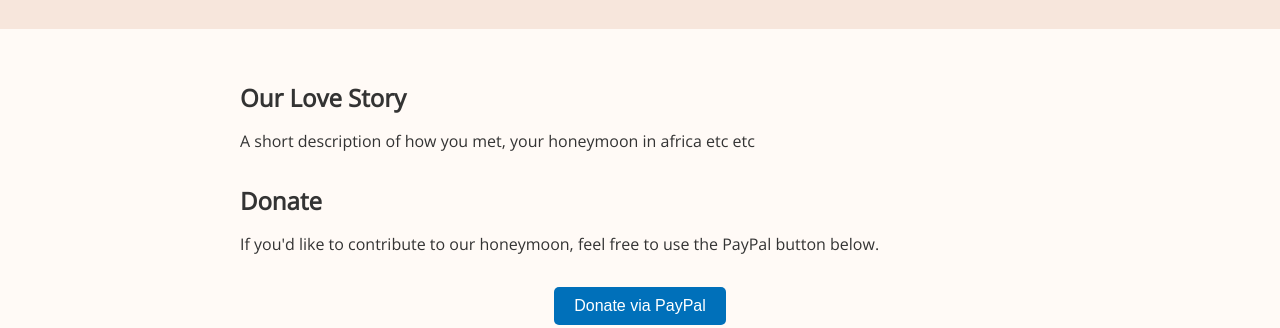
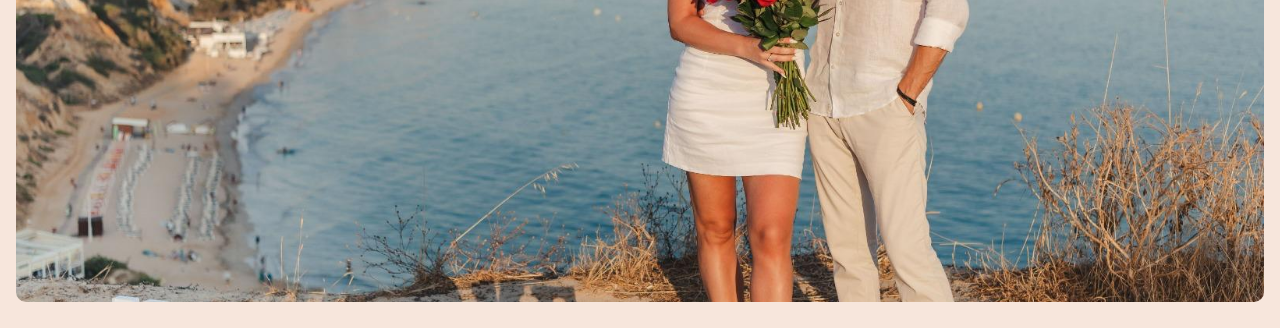
Before and after one commit to ADECruse/wedding-landingpage, a plain HTML site: page index.html in a window 1280 px wide. Shown: the part 162-490 px from the top of the page. Drawn offline with nearby package versions, Linux system fonts and the light colour scheme.

Commit message:
Create hero image

```diff
--- a/index.html
+++ b/index.html
@@ -14,6 +14,11 @@
   </head>
   <body>
     <header class="header">
+      <img
+        class="header__image"
+        src="images/axel-katharina-standing.jpeg"
+        alt=""
+      />
       <h1 class="header__title">Katharina & Axel</h1>
       <p class="header__subtitle">We're getting married!</p>
     </header>
@@ -21,7 +26,9 @@
     <main class="main">
       <section class="section">
         <h2 class="section__title">Our Love Story</h2>
-        <p>A short description of how you met, your honeymoon in africa etc etc</p>
+        <p>
+          A short description of how you met, your honeymoon in africa etc etc
+        </p>
       </section>
 
       <!-- <section class="section">
```
Also changed, not shown: images/axel-katharina-standing.jpeg (added).
